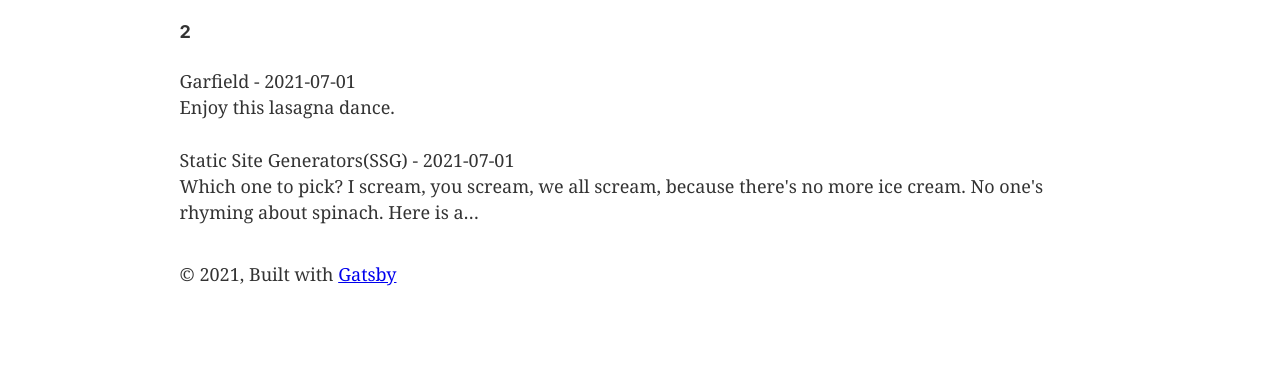
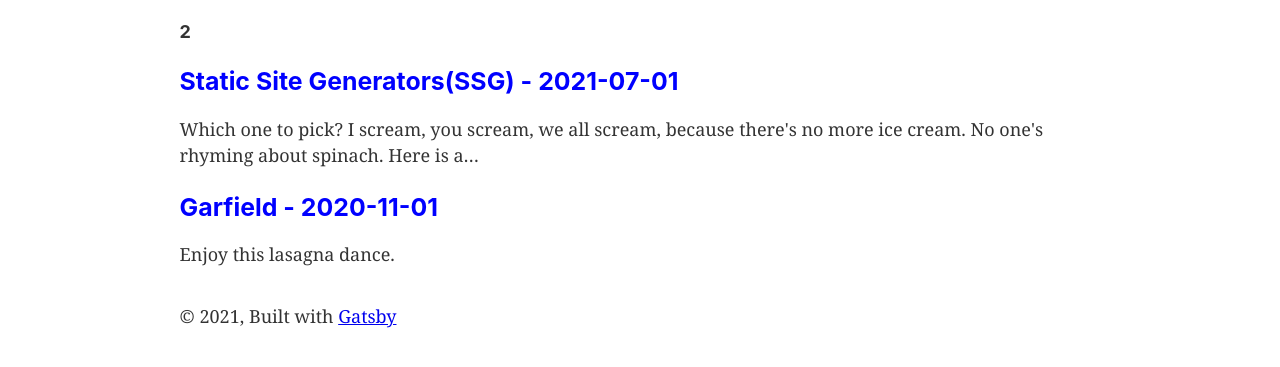
Before and after one commit to SereneMatt/meaw-insights, a Gatsby site: page / in a window 1280 px wide. Shown: the part 171-538 px from the top of the page. Built offline with nearby package versions, Linux system fonts and the light colour scheme; Gatsby itself is replaced by a stand-in of ours.

Commit message:
Add gatsby styled components

```diff
--- a/gatsby-config.js
+++ b/gatsby-config.js
@@ -23,6 +23,7 @@
     },
     `gatsby-transformer-remark`,
     `gatsby-transformer-sharp`,
+    `gatsby-plugin-styled-components`,
     `gatsby-plugin-sharp`,
     {
       resolve: `gatsby-plugin-manifest`,
--- a/package.json
+++ b/package.json
@@ -5,6 +5,7 @@
   "version": "0.1.0",
   "author": "Kyle Mathews <mathews.kyle@gmail.com>",
   "dependencies": {
+    "babel-plugin-styled-components": "^1.13.2",
     "gatsby": "^3.6.2",
     "gatsby-plugin-gatsby-cloud": "^2.6.1",
     "gatsby-plugin-image": "^1.6.0",
@@ -12,13 +13,15 @@
     "gatsby-plugin-offline": "^4.6.0",
     "gatsby-plugin-react-helmet": "^4.6.0",
     "gatsby-plugin-sharp": "^3.6.0",
+    "gatsby-plugin-styled-components": "^4.10.0",
     "gatsby-source-filesystem": "^3.6.0",
     "gatsby-transformer-remark": "^4.5.0",
     "gatsby-transformer-sharp": "^3.6.0",
     "prop-types": "^15.7.2",
     "react": "^17.0.1",
     "react-dom": "^17.0.1",
-    "react-helmet": "^6.1.0"
+    "react-helmet": "^6.1.0",
+    "styled-components": "^5.3.0"
   },
   "devDependencies": {
     "prettier": "2.2.1"
--- a/src/markdown-pages/lasagna.md
+++ b/src/markdown-pages/lasagna.md
@@ -1,6 +1,6 @@
 ---
 title: 'Garfield'
-date: '2021-07-01'
+date: '2020-11-01'
 description: 'Lip-smacking good!'
 ---
 
--- a/src/pages/index.js
+++ b/src/pages/index.js
@@ -1,8 +1,18 @@
 import * as React from "react"
-import { graphql } from "gatsby"
+import { graphql, Link } from "gatsby"
+import styled from "styled-components";
 
 import Layout from "../components/layout"
 import Seo from "../components/seo"
+
+const BlogLink = styled(Link)`
+  text-decoration: none;
+`;
+
+const BlogTitle = styled.h3`
+  margin-bottom: 20px;
+  color: blue;
+`;
 
 const indexPage = ({ data }) => {
   console.log(data);
@@ -15,7 +25,9 @@
         {
           data.allMarkdownRemark.edges.map(({node}) => (
             <div key={node.id}>
-              <span>{ node.frontmatter.title } - { node.frontmatter.date }</span>
+              <BlogLink to={node.fields.slug}>
+                <BlogTitle>{ node.frontmatter.title } - { node.frontmatter.date }</BlogTitle>
+              </BlogLink>
               <p>
                 { node.excerpt }
               </p>
@@ -31,7 +43,7 @@
 
 export const query = graphql`
   query {
-    allMarkdownRemark {
+    allMarkdownRemark(sort: { fields: [frontmatter___date], order: DESC }) {
       totalCount
       edges {
         node {
@@ -39,8 +51,11 @@
             date
             description
             title
+            date
           }
-          html
+          fields {
+            slug
+          }
           excerpt
         }
       }
```
Also changed, not shown: 1 other file.
